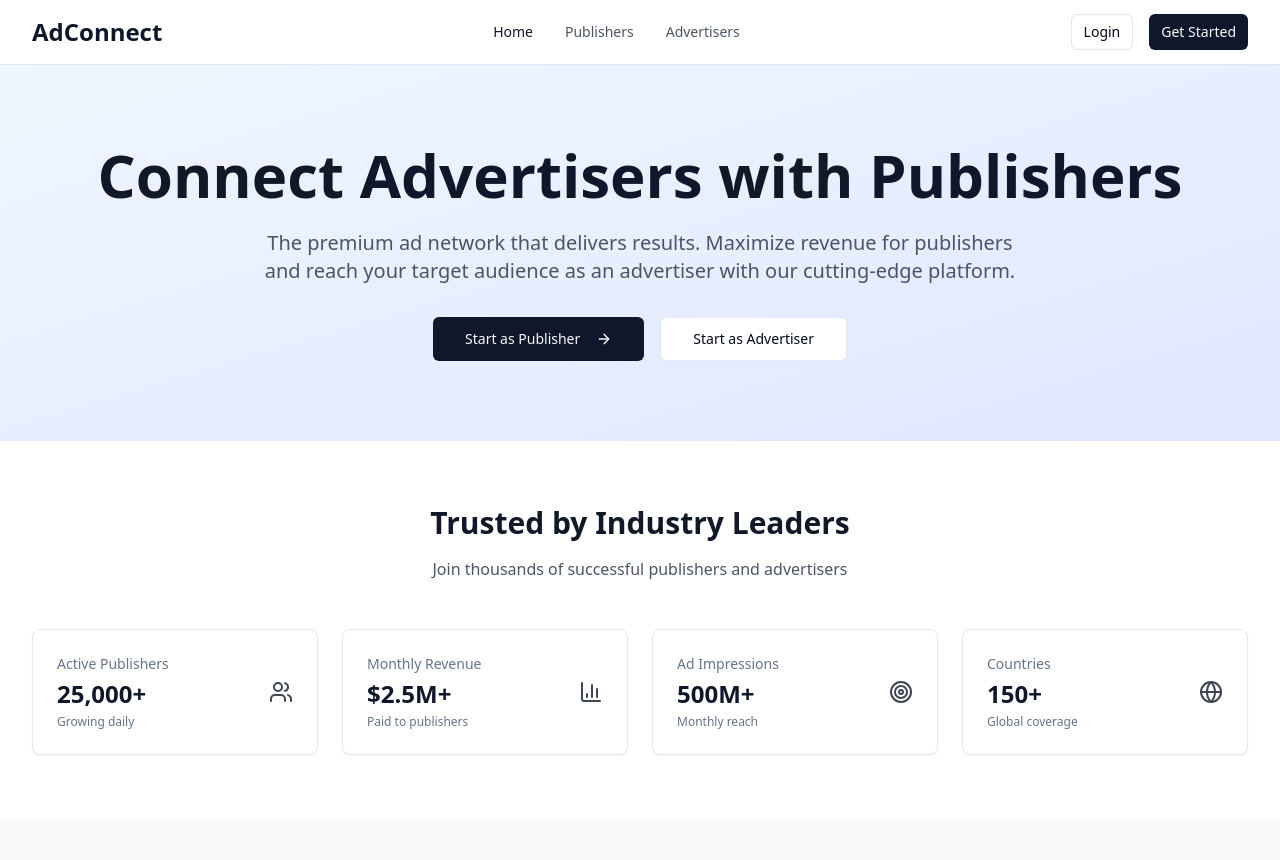
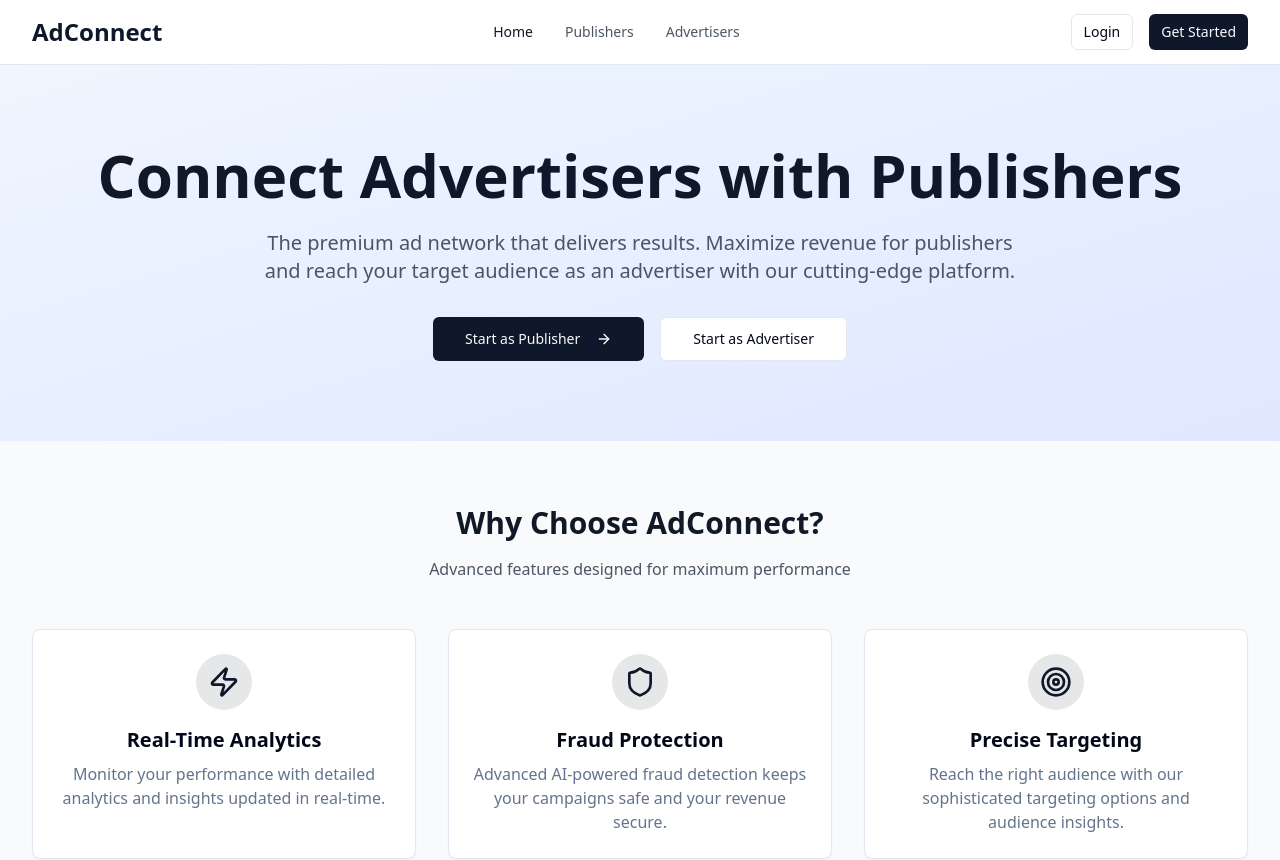
Before and after one commit to georgemelnikov1994/trundle-verse-ads-hub, a React (Vite) app: page / in a window 1280 px wide. Shown: the top 860 px of the page. Built offline with nearby package versions, Linux system fonts and the light colour scheme.

Commit message:
Remove stats section from index page
Removed the stats section from the index page as requested.

```diff
--- a/src/pages/Index.tsx
+++ b/src/pages/Index.tsx
@@ -1,10 +1,8 @@
-
 import { ArrowRight, Target, Users, BarChart3, Shield, Globe, Zap } from "lucide-react";
 import { Button } from "@/components/ui/button";
 import { Link } from "react-router-dom";
 import Navigation from "@/components/Navigation";
 import FeatureCard from "@/components/FeatureCard";
-import StatsCard from "@/components/StatsCard";
 
 const Index = () => {
   return (
@@ -36,47 +34,6 @@ const Index = () => {
                 </Button>
               </Link>
             </div>
-          </div>
-        </div>
-      </section>
-
-      {/* Stats Section */}
-      <section className="py-16 bg-white">
-        <div className="max-w-7xl mx-auto px-4 sm:px-6 lg:px-8">
-          <div className="text-center mb-12">
-            <h2 className="text-3xl font-bold text-gray-900 mb-4">
-              Trusted by Industry Leaders
-            </h2>
-            <p className="text-gray-600">
-              Join thousands of successful publishers and advertisers
-            </p>
-          </div>
-
-          <div className="grid grid-cols-1 md:grid-cols-2 lg:grid-cols-4 gap-6">
-            <StatsCard
-              title="Active Publishers"
-              value="25,000+"
-              subtitle="Growing daily"
-              icon={<Users size={24} />}
-            />
-            <StatsCard
-              title="Monthly Revenue"
-              value="$2.5M+"
-              subtitle="Paid to publishers"
-              icon={<BarChart3 size={24} />}
-            />
-            <StatsCard
-              title="Ad Impressions"
-              value="500M+"
-              subtitle="Monthly reach"
-              icon={<Target size={24} />}
-            />
-            <StatsCard
-              title="Countries"
-              value="150+"
-              subtitle="Global coverage"
-              icon={<Globe size={24} />}
-            />
           </div>
         </div>
       </section>
```
